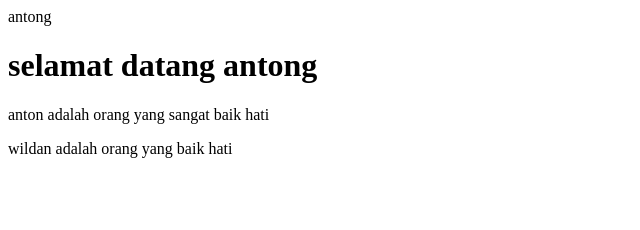
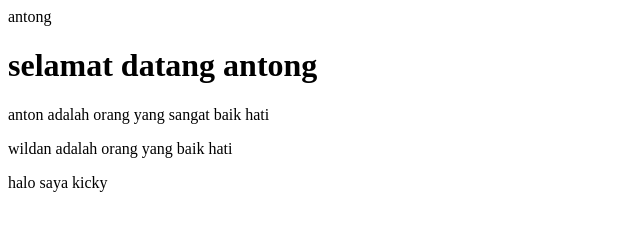
Before and after one commit to kickymaulana/anton, a plain HTML site: page index.html in a window 1280 px wide. Shown: the whole page, without its empty margins (0-640 px from the left). Drawn offline with Linux system fonts and the light colour scheme.

Commit message:
nambah file nama kicky

```diff
--- a/index.html
+++ b/index.html
@@ -4,5 +4,6 @@
         <h1>selamat datang antong</h1>
         <p>anton adalah orang yang sangat baik hati</p>
         <p>wildan adalah orang yang baik hati</p>
+        <p>halo saya kicky</p>
     </body>
 </html>
```
